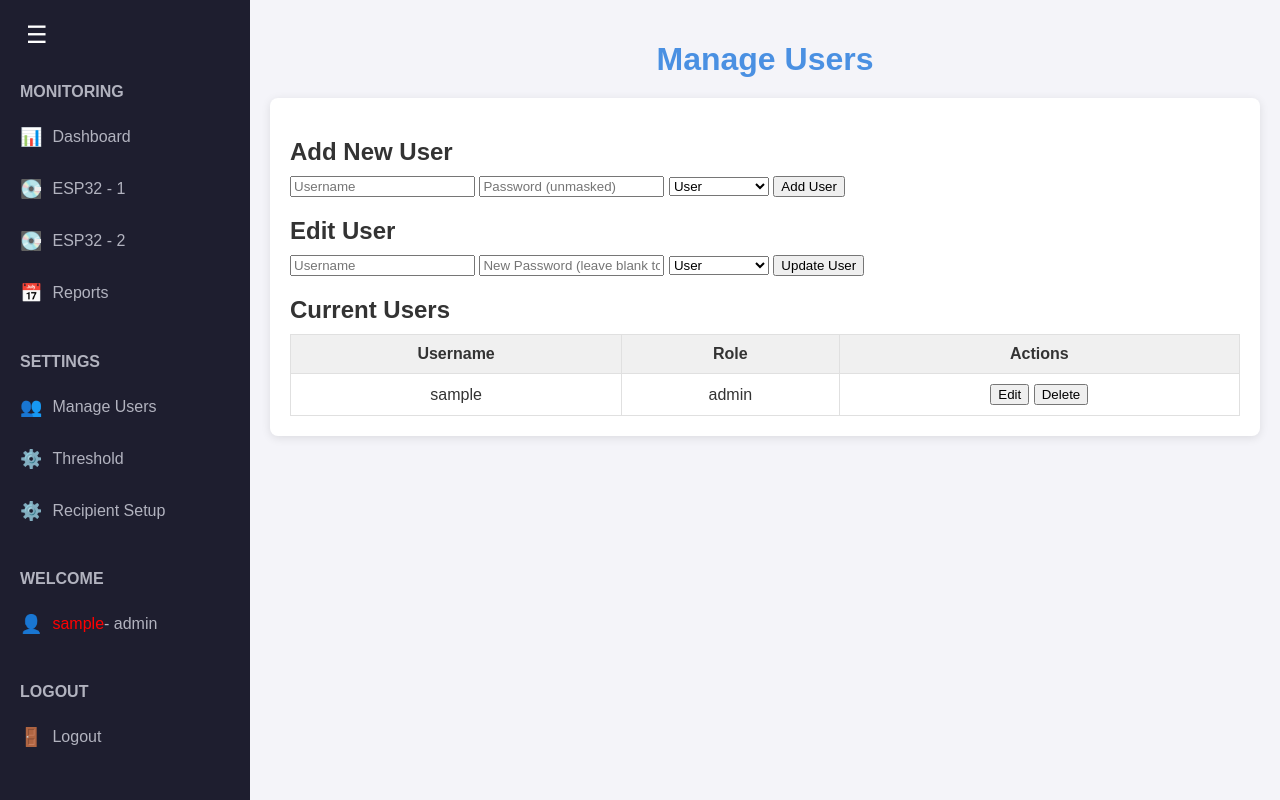
After one commit to eGuilalas/LeakSense, a PHP site: page /dashboard/admin/manage_users.php in a window 1280 px wide. The commit adds this page. Run offline with PHP 8.4, Linux system fonts and the light colour scheme; the visitor is signed in with stand-in values (Sample User, id 1).

Commit message:
Manage user working

```diff
--- a/dashboard/admin/admin_dashboard.php
+++ b/dashboard/admin/admin_dashboard.php
@@ -40,7 +40,7 @@ $role = $_SESSION['role']; // Get the role from the session
 
             <div class="menu-section">
                 <h2>Settings</h2>
-                <a href=""><span class="icon">👥</span>Manage Users</a>
+                <a href="manage_users.php"><span class="icon">👥</span>Manage Users</a>
                 <a href="threshold_management.php"><span class="icon">⚙️</span>Threshold</a>
                 <a href="recipient.php"><span class="icon">⚙️</span>Recipient Setup</a>
             </div>
--- /dev/null
+++ b/dashboard/admin/manage_users.php
@@ -0,0 +1,191 @@
+<?php
+// manage_users.php
+
+session_start();
+if (!isset($_SESSION['loggedin']) || $_SESSION['role'] !== 'admin') {
+    header('Location: ../../login.php');
+    exit();
+}
+
+include '../../config/db_connection.php';
+
+$message = '';
+
+// Handle form submission for adding a new user
+if ($_SERVER['REQUEST_METHOD'] === 'POST' && isset($_POST['add_user'])) {
+    $username = $conn->real_escape_string($_POST['username']);
+    $password = $_POST['password'];
+    $role = $conn->real_escape_string($_POST['role']);
+
+    // Hash the password before saving it to the database
+    $hashedPassword = password_hash($password, PASSWORD_DEFAULT);
+
+    // Insert new user into the database
+    $stmt = $conn->prepare("INSERT INTO users (username, password, role) VALUES (?, ?, ?)");
+    $stmt->bind_param('sss', $username, $hashedPassword, $role);
+
+    if ($stmt->execute()) {
+        $message = 'User added successfully!';
+    } else {
+        $message = 'Error: ' . htmlspecialchars($conn->error);
+    }
+    $stmt->close();
+}
+
+// Handle user update, including password
+if ($_SERVER['REQUEST_METHOD'] === 'POST' && isset($_POST['update_user'])) {
+    $id = intval($_POST['id']);
+    $username = $conn->real_escape_string($_POST['username']);
+    $role = $conn->real_escape_string($_POST['role']);
+    $password = $_POST['password'];
+
+    if (!empty($password)) {
+        $hashedPassword = password_hash($password, PASSWORD_DEFAULT);
+        $stmt = $conn->prepare("UPDATE users SET username = ?, role = ?, password = ? WHERE id = ?");
+        $stmt->bind_param('sssi', $username, $role, $hashedPassword, $id);
+    } else {
+        $stmt = $conn->prepare("UPDATE users SET username = ?, role = ? WHERE id = ?");
+        $stmt->bind_param('ssi', $username, $role, $id);
+    }
+
+    if ($stmt->execute()) {
+        $message = 'User updated successfully!';
+    } else {
+        $message = 'Error: ' . htmlspecialchars($conn->error);
+    }
+    $stmt->close();
+}
+
+// Handle user deletion
+if ($_SERVER['REQUEST_METHOD'] === 'POST' && isset($_POST['delete_user'])) {
+    $id = intval($_POST['id']);
+    $stmt = $conn->prepare("DELETE FROM users WHERE id = ?");
+    $stmt->bind_param('i', $id);
+
+    if ($stmt->execute()) {
+        $message = 'User deleted successfully!';
+    } else {
+        $message = 'Error: ' . htmlspecialchars($conn->error);
+    }
+    $stmt->close();
+}
+
+// Fetch all users from the database
+$result = $conn->query("SELECT id, username, role FROM users");
+$users = $result->fetch_all(MYSQLI_ASSOC);
+
+$username = $_SESSION['username'];
+$role = $_SESSION['role'];
+?>
+
+<!DOCTYPE html>
+<html lang="en">
+<head>
+    <meta charset="UTF-8">
+    <title>Manage Users</title>
+    <link rel="stylesheet" href="dashboard.css">
+</head>
+<body>
+    <div class="dashboard">
+        <div class="sidebar" id="sidebar">
+            <button class="hamburger" id="hamburger" onclick="toggleSidebar()">&#9776;</button>
+            <h2>Monitoring</h2>
+            <a href="admin_dashboard.php"><span class="icon">📊</span>Dashboard</a>
+            <a href="esp32_1.php"><span class="icon">💽</span>ESP32 - 1</a>
+            <a href="esp32_2.php"><span class="icon">💽</span>ESP32 - 2</a>
+            <a href="reports.php"><span class="icon">📅</span>Reports</a>
+
+            <div class="menu-section">
+                <h2>Settings</h2>
+                <a href="manage_users.php"><span class="icon">👥</span>Manage Users</a>
+                <a href="threshold_management.php"><span class="icon">⚙️</span>Threshold</a>
+                <a href="recipient.php"><span class="icon">⚙️</span>Recipient Setup</a>
+            </div>
+
+            <div class="menu-section">
+                <h2>Welcome</h2>
+                <a href="#"><span class="icon">👤</span><span style="color: red;"><?php echo htmlspecialchars($username); ?></span> - <?php echo htmlspecialchars($role); ?></a>
+            </div>
+
+            <div class="menu-section">
+                <h2>Logout</h2>
+                <a href="../../logout.php"><span class="icon">🚪</span>Logout</a>
+            </div>
+        </div>
+
+        <div class="main-content" id="main-content">
+            <h1>Manage Users</h1>
+
+            <div class="container">
+                <?php if ($message): ?>
+                    <p><?php echo htmlspecialchars($message); ?></p>
+                <?php endif; ?>
+
+                <h2>Add New User</h2>
+                <form method="post" action="">
+                    <input type="text" name="username" placeholder="Username" required>
+                    <input type="text" name="password" placeholder="Password (unmasked)" required>
+                    <select name="role" required>
+                        <option value="user">User</option>
+                        <option value="admin">Admin</option>
+                        <option value="super_user">Super User</option>
+                        <option value="super_admin">Super Admin</option>
+                    </select>
+                    <input type="submit" name="add_user" value="Add User">
+                </form>
+
+                <h2>Edit User</h2>
+                <form method="post" action="" id="editForm">
+                    <input type="hidden" name="id" id="edit-id">
+                    <input type="text" name="username" id="edit-username" placeholder="Username" required>
+                    <input type="text" name="password" id="edit-password" placeholder="New Password (leave blank to keep current)">
+                    <select name="role" id="edit-role" required>
+                        <option value="user">User</option>
+                        <option value="admin">Admin</option>
+                        <option value="super_user">Super User</option>
+                        <option value="super_admin">Super Admin</option>
+                    </select>
+                    <input type="submit" name="update_user" value="Update User">
+                </form>
+
+                <h2>Current Users</h2>
+                <table>
+                    <thead>
+                        <tr>
+                            <th>Username</th>
+                            <th>Role</th>
+                            <th>Actions</th>
+                        </tr>
+                    </thead>
+                    <tbody>
+                        <?php foreach ($users as $user): ?>
+                            <tr>
+                                <td><?php echo htmlspecialchars($user['username']); ?></td>
+                                <td><?php echo htmlspecialchars($user['role']); ?></td>
+                                <td>
+                                    <button onclick="populateEditForm(<?php echo $user['id']; ?>, '<?php echo htmlspecialchars($user['username']); ?>', '<?php echo htmlspecialchars($user['role']); ?>')">Edit</button>
+                                    <form method="post" style="display:inline;">
+                                        <input type="hidden" name="id" value="<?php echo htmlspecialchars($user['id']); ?>">
+                                        <input type="submit" name="delete_user" value="Delete" onclick="return confirm('Are you sure?')">
+                                    </form>
+                                </td>
+                            </tr>
+                        <?php endforeach; ?>
+                    </tbody>
+                </table>
+            </div>
+        </div>
+    </div>
+
+    <script src="dashboard.js"></script>
+    <script>
+        function populateEditForm(id, username, role) {
+            document.getElementById('edit-id').value = id;
+            document.getElementById('edit-username').value = username;
+            document.getElementById('edit-role').value = role;
+            document.getElementById('edit-password').value = ''; // Clear password field
+            document.getElementById('editForm').scrollIntoView({ behavior: 'smooth' });
+        }
+    </script>
+</body>
+</html>
--- a/dashboard/admin/threshold_management.php
+++ b/dashboard/admin/threshold_management.php
@@ -28,9 +28,9 @@ include '../../config/auth.php'; // Authenticate user
 
             <div class="menu-section">
                 <h2>Settings</h2>
-                <a href="../admin/manage_user.php"><span class="icon">👥</span>Manage Users</a>
+                <a href="manage_users.php"><span class="icon">👥</span>Manage Users</a>
                 <a href="threshold_management.php" class="active"><span class="icon">⚙️</span>Threshold</a>
-                <a href="../admin/recipient.php"><span class="icon">⚙️</span>Recipient Setup</a>
+                <a href="recipient.php"><span class="icon">⚙️</span>Recipient Setup</a>
             </div>
 
             <div class="menu-section">
```
